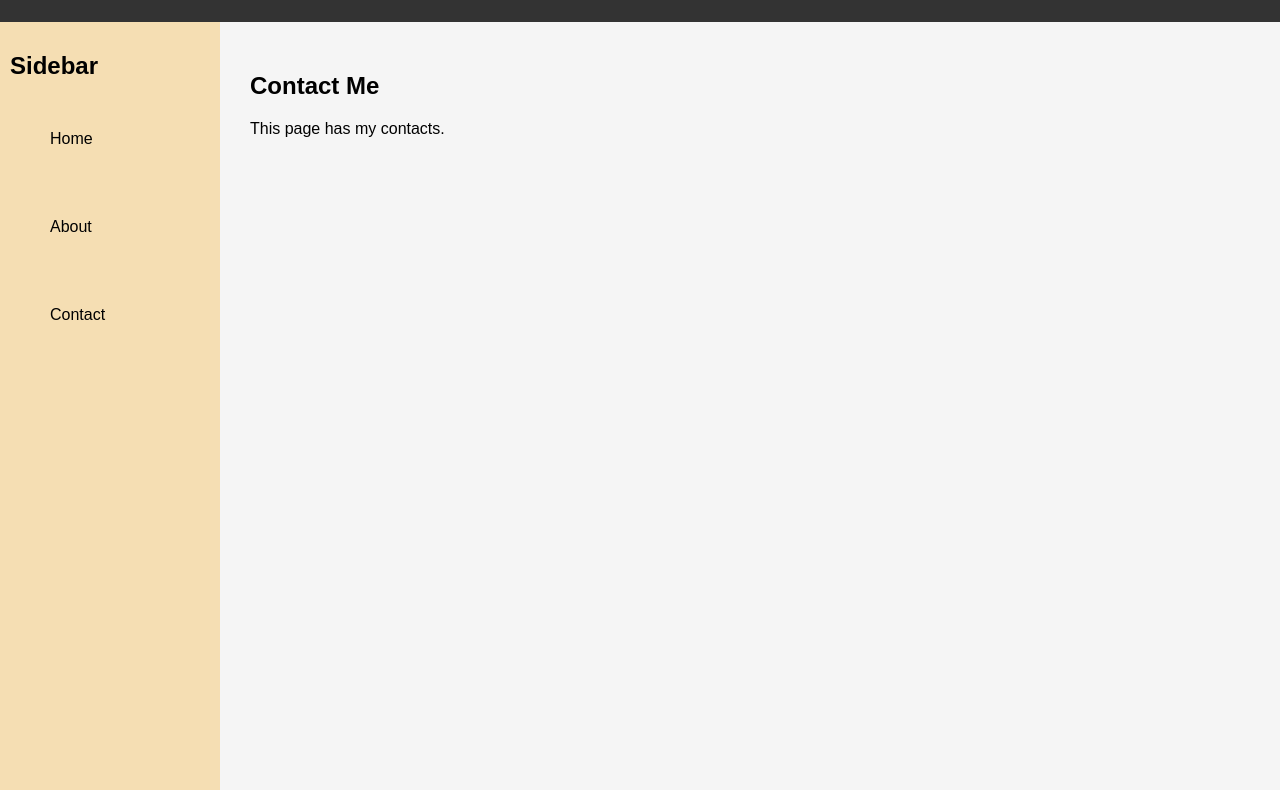
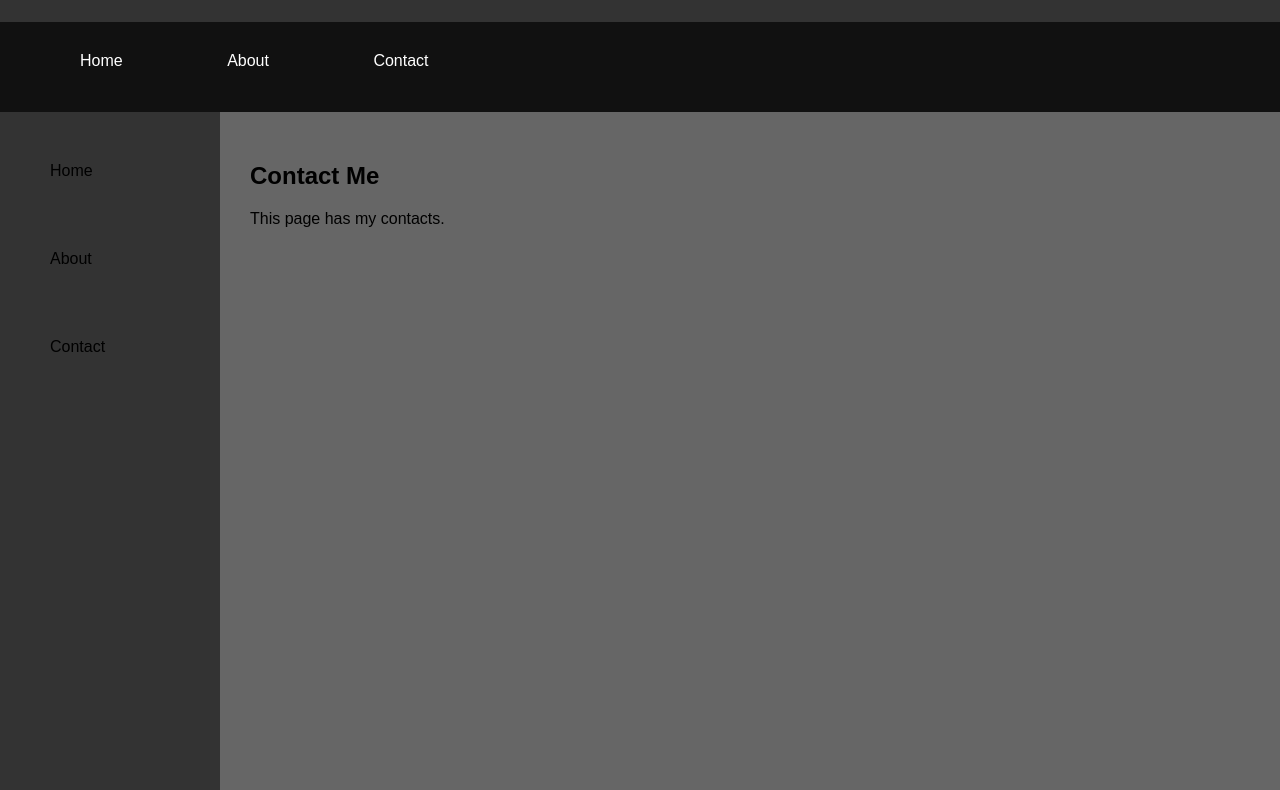
Before and after one commit to zihad-cse/html_css_practice, a plain HTML site: page page3.html in a window 1280 px wide. Shown: the part 88-878 px from the top of the page. Drawn offline with Linux system fonts and the light colour scheme.

Commit message:
changed some css display properties and colors

```diff
--- a/absolute_position.css
+++ b/absolute_position.css
@@ -6,6 +6,7 @@ body {
 .container {
     display: flex;
     height: 1000px;
+    background-color: #777;
 }
 .sidebar {
     padding: 10px;
@@ -15,6 +16,37 @@ body {
     background-color: wheat;
     height: 980px;
 }
+
+.sidebar {
+    color: white;
+    padding: 10px;
+    align-self: left;
+    position: relative;
+    width: 800px;
+    background-color: #333;
+}
+
+.sidebar a {
+    text-decoration: none;
+    color: white;
+}
+
+.sidebar li {
+    display: block;
+    margin-top: 20px;
+    list-style: none;
+}
+
+.sidebar a:hover {
+    text-decoration: none;
+    color: white;
+    background-color: black;
+    padding: 10px 10px;
+}
+
+
+
+
 .main-content {
     text-align: none;
     position: relative;
@@ -22,7 +54,7 @@ body {
 }
 header, footer {
 
-    background-color: #333;
+    background-color: #111;
     color: whitesmoke;
     padding: 15px;
 }
--- a/fixed_position.css
+++ b/fixed_position.css
@@ -6,6 +6,7 @@ body {
 .container {
     display: flex;
     height: 1000px;
+    background-color: #777;
 }
 .sidebar {
     padding: 10px;
@@ -15,6 +16,37 @@ body {
     background-color: wheat;
     height: 980px;
 }
+
+.sidebar {
+    color: white;
+    padding: 10px;
+    align-self: left;
+    position: relative;
+    width: 800px;
+    background-color: #333;
+}
+
+.sidebar a {
+    text-decoration: none;
+    color: white;
+}
+
+.sidebar li {
+    display: block;
+    margin-top: 20px;
+    list-style: none;
+}
+
+.sidebar a:hover {
+    text-decoration: none;
+    color: white;
+    background-color: black;
+    padding: 10px 10px;
+}
+
+
+
+
 .main-content {
     text-align: none;
     position: relative;
@@ -22,7 +54,7 @@ body {
 }
 header, footer {
 
-    background-color: #333;
+    background-color: #111;
     color: whitesmoke;
     padding: 15px;
 }
--- /dev/null
+++ b/index.css
@@ -0,0 +1,135 @@
+body {
+    font-family: Arial, sans-serif;
+    margin: 0;
+    padding: 0;
+    background-color: #666;
+    height: fit-content;
+}
+
+header h1 {
+    padding-left: 40px;
+}
+
+
+a:link {
+    color: rgb(0, 0, 0);
+    background-color: transparent;
+    text-decoration: none;
+}
+
+a:visited {
+    color: white;
+    background-color: transparent;
+    text-decoration: none;
+}
+
+a:hover {
+    color: white;
+    background-color: transparent;
+    text-decoration: none;
+}
+
+a:active {
+    color: white;
+    background-color: transparent;
+    text-decoration: none;
+}
+
+ul {
+    width: fit-content;
+    list-style-type: none;
+    margin: 0px;
+    padding: 0px;
+}
+
+.navbar li a:link {
+    color: white;
+}
+
+.navbar li a:visited {
+    color: white;
+}
+
+.navbar li {
+    display: inline;
+    position: static;
+    padding: 20px;
+    margin: 10px;
+}
+.navbar li a:hover {
+    background-color: #555;
+}
+.navbar li a {
+    display: block, inline;
+    padding: 20px;
+
+}
+.navbar ul {
+    padding: 20px;
+}
+
+.container {
+    display: flex;
+    height: fit-content
+}
+
+.sidebar {
+    padding: 10px;
+    position: static;
+    width: 200px;
+    background-color: #333;
+    height: 980px;
+}
+
+.index-list li{
+    display: inline;
+    margin-left: 20px;
+}
+
+.index-list li a {
+    display: block, inline;
+    padding: 20px;
+
+}
+
+.index-list li a:hover {
+    background-color: #111;
+}
+
+.sidebar li {
+    display: block;
+    position: static;
+    padding: 10px;
+    margin: 10px;
+}
+.sidebar li a:hover{
+    background-color: rgba(0, 0, 0, 0.685);
+}
+.sidebar li a {
+    display: block;
+    padding: 20px;
+}
+.navbar {
+    color: white;
+    padding: 10px;
+    position: static;
+    width: auto;
+    background-color: #111;
+    height: 70px;
+    position: sticky;
+    top: 0px;
+}
+
+.main-content {
+    text-align: none;
+    position: static;
+    padding: 30px;
+}
+
+header,
+footer {
+
+    background-color: #333;
+    color: whitesmoke;
+    padding: 15px;
+}
--- a/page3.html
+++ b/page3.html
@@ -1,19 +1,29 @@
 <!DOCTYPE html>
 <html lang="en">
+
 <head>
     <meta charset="UTF-8">
     <meta name="viewport" content="width=device-width, initial-scale=1.0">
     <title>Page 3</title>
-    <link rel="stylesheet" href="position_css.css">
+    <link rel="stylesheet" href="index.css">
 </head>
+
 <body>
     <header>
         <h1>Header</h1>
     </header>
 
+    <div class="navbar">
+
+        <ul>
+            <li><a href="index.html">Home</a></li>
+            <li><a href="page2.html">About</a></li>
+            <li><a href="page3.html">Contact</a></li>
+        </ul>
+    </div>
+
     <div class="container">
         <div class="sidebar">
-            <h2>Sidebar</h2>
             <ul>
                 <li><a href="index.html">Home</a></li>
                 <li><a href="page2.html">About</a></li>
@@ -30,4 +40,5 @@
         <h3>&copy;Kilimanjaro</h3>
     </footer>
 </body>
+
 </html>
--- a/relative_position.css
+++ b/relative_position.css
@@ -6,6 +6,7 @@ body {
 .container {
     display: flex;
     height: 1000px;
+    background-color: #777;
 }
 .sidebar {
     padding: 10px;
@@ -15,6 +16,37 @@ body {
     background-color: wheat;
     height: 980px;
 }
+
+.sidebar {
+    color: white;
+    padding: 10px;
+    align-self: left;
+    position: relative;
+    width: 800px;
+    background-color: #333;
+}
+
+.sidebar a {
+    text-decoration: none;
+    color: white;
+}
+
+.sidebar li {
+    display: block;
+    margin-top: 20px;
+    list-style: none;
+}
+
+.sidebar a:hover {
+    text-decoration: none;
+    color: white;
+    background-color: black;
+    padding: 10px 10px;
+}
+
+
+
+
 .main-content {
     text-align: none;
     position: static;
@@ -22,7 +54,7 @@ body {
 }
 header, footer {
 
-    background-color: #333;
+    background-color: #111;
     color: whitesmoke;
     padding: 15px;
 }
--- a/static_position.css
+++ b/static_position.css
@@ -5,24 +5,48 @@ body {
 }
 .container {
     display: flex;
-    height: 85vh;
+    align-items: stretch;
+    background-color: #777;
 }
 .sidebar {
+    color: white;
     padding: 10px;
-    float: left;
-    position: static;
+    align-self: left;
+    position: relative;
     width: 800px;
-    background-color: wheat;
-    height: 83vh;
+    background-color: #333;
 }
+
+.sidebar a {
+    text-decoration: none;
+    color: white;
+}
+
+.sidebar li {
+    display: block;
+    margin-top: 20px;
+    list-style: none;
+}
+
+.sidebar a:hover {
+    text-decoration: none;
+    color: white;
+    background-color: black;
+    padding: 10px 10px;
+}
+
+
+
+
 .main-content {
     text-align: none;
     position: static;
     padding: 30px;
+    height: 85vh;
 }
 header, footer {
 
-    background-color: #333;
+    background-color: #111;
     color: whitesmoke;
     padding: 15px;
 }
--- a/sticky_position.css
+++ b/sticky_position.css
@@ -6,15 +6,48 @@ body {
 .container {
     display: flex;
     height: 2000px;
+    background-color: #777;
+
 }
 .sidebar {
     padding: 10px;
-    float: left;
+
     position: static;
     width: 800px;
     background-color: wheat;
     height: 1980px;
 }
+
+.sidebar {
+    color: white;
+    padding: 10px;
+    align-self: left;
+    position: relative;
+    width: 800px;
+    background-color: #333;
+}
+
+.sidebar a {
+    text-decoration: none;
+    color: white;
+}
+
+.sidebar li {
+    display: block;
+    margin-top: 20px;
+    list-style: none;
+}
+
+.sidebar a:hover {
+    text-decoration: none;
+    color: white;
+    background-color: black;
+    padding: 10px 10px;
+}
+
+
+
+
 .main-content {
     text-align: none;
     position: static;
@@ -22,7 +55,7 @@ body {
 }
 header, footer {
 
-    background-color: #333;
+    background-color: #111;
     color: whitesmoke;
     padding: 15px;
 }
--- a/stylesheet.css
+++ b/stylesheet.css
@@ -1,24 +1,28 @@
 /* CSS for basichtmltags.html */
 
 
-* {
+body {
     font-family: Arial, Helvetica, sans-serif;
+    display: flex;
+    flex-direction: column;
+    background-color: #777;
 }
 
 .tag {
-
-    background-color: rgb(104, 189, 48);
+    padding: 5px 10px;
+    margin: 20px;
+    background-color: #999;
     color: black;
     width: 35%;
 }
 
 .code {
-    background-color: rgba(104, 189, 48, 0.452);
+    background-color: #999;
     color: black(0, 0, 0);
 }
 
 .preview {
-    background-color: rgba(104, 189, 48, 0.575);
+    background-color: #999;
     color: black;
 }
 
@@ -32,14 +36,14 @@ table {
 }
 
 .home-button a:link {
-    color: green;
-    background-color: transparent;
+    color: white;
+    background-color: black;
     text-decoration: none;
 }
 
 .home-button a:visited {
-    color: rgb(113, 230, 133);
-    background-color: transparent;
+    color: white;
+    background-color: black;
     text-decoration: none;
 }
 
```
Also changed, not shown: absolute_position.html (+3 -2 lines), basichtmltags.html (+1 -1 lines), fixed_position.html (+3 -2 lines), index.html (+8 -5 lines), page2.html (+13 -2 lines), relative_position.html (+2 -1 lines), static_position.html (+2 -1 lines), sticky_position.html (+3 -2 lines).
